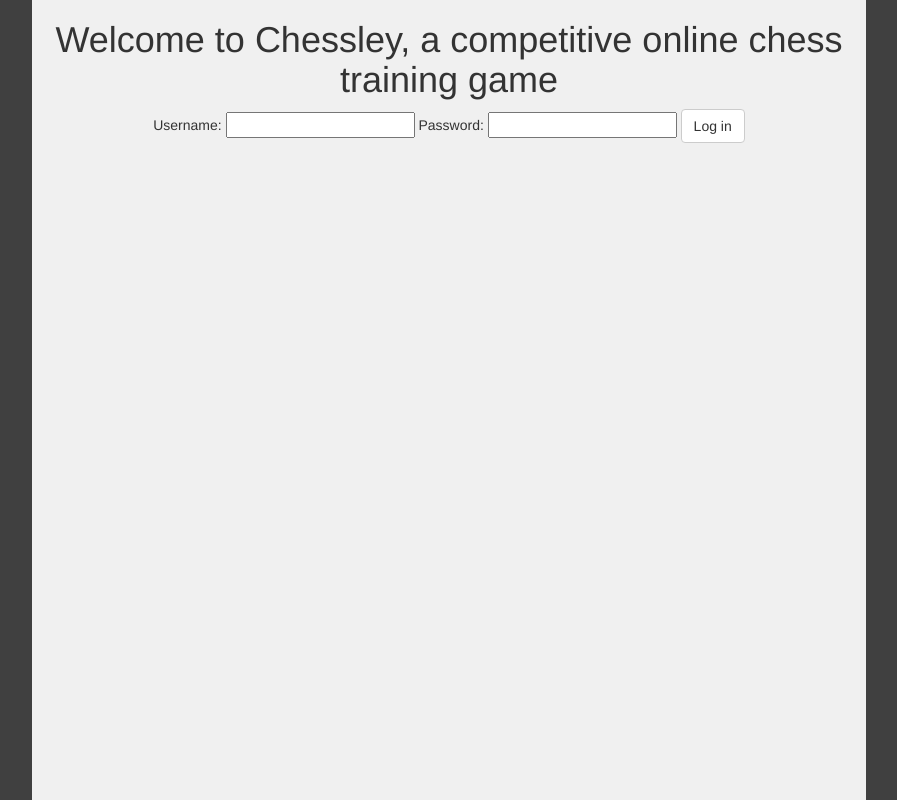
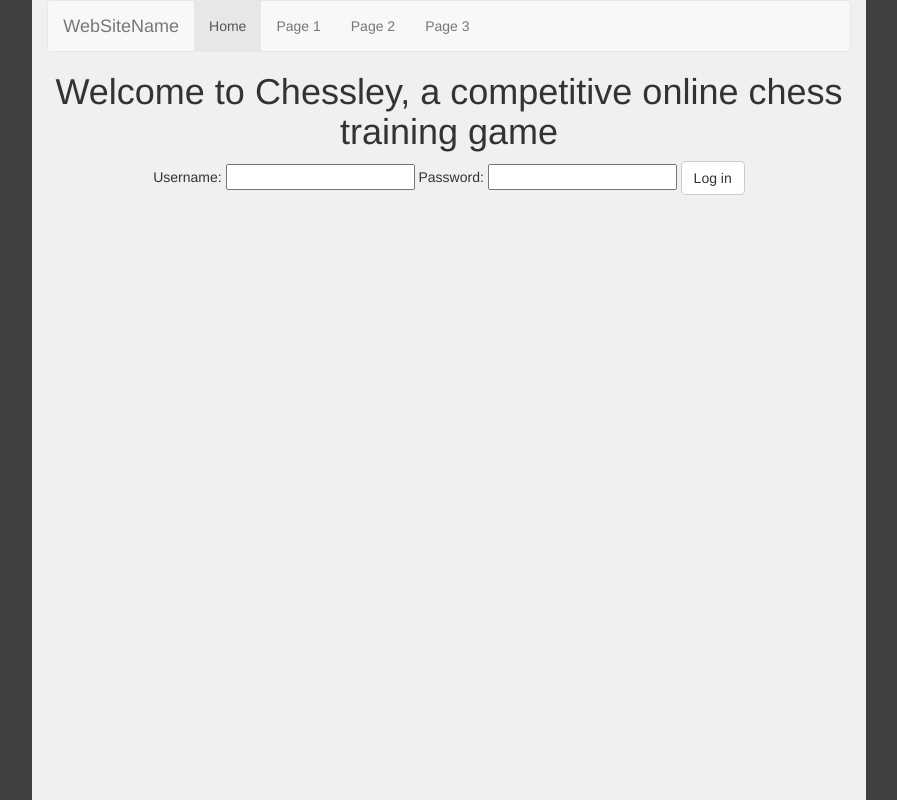
Before and after one commit to elc1798/chessley-tan, a Python web app: template templates/home.html in a window 1280 px wide. Shown: the whole page, without its empty margins (191-1088 px from the left). Run offline with Jinja, Linux system fonts and the light colour scheme; the template is opened without the code that fills it, so the values that code supplies are empty; some libraries are stand-ins or nearby versions.

Commit message:
added navbar

```diff
--- a/templates/home.html
+++ b/templates/home.html
@@ -8,7 +8,7 @@
     <link rel="stylesheet" href="../static/css/main.css">
 
 
-    <title>Meet Chessley, a chess playing robot</title>
+    <title>Welcome to Chessley</title>
 
   </head>
   <body>
@@ -20,6 +20,21 @@
 
       <div class="center col-sm-8">
 	<!-- this is the body-->
+	<!-- navbar -->
+	<nav class="navbar navbar-default">
+	  <div class="container-fluid">
+	    <div class="navbar-header">
+	      <a class="navbar-brand" href="#">WebSiteName</a>
+	    </div>
+	    <ul class="nav navbar-nav">
+	      <li class="active"><a href="#">Home</a></li>
+	      <li><a href="#">Page 1</a></li>
+	      <li><a href="#">Page 2</a></li>
+	      <li><a href="#">Page 3</a></li>
+	    </ul>
+	  </div>
+	</nav>
+
 	<h1> Welcome to Chessley, a competitive online chess training game</h1>
 	<form method="POST" action="/login">
 	  Username: <input type="text" name="username">
@@ -27,12 +42,12 @@
 	  <button href="/answers.html" type="submit" class="btn btn-default">Log in</button>
 	</form>
 
-      <div class="col-sm-2 edgebar">
+	<div class="col-sm-2 edgebar">
+
+	</div>
 
       </div>
 
-    </div>
-
-    <script src="https://ajax.googleapis.com/ajax/libs/jquery/1.11.3/jquery.min.js"></script>
+      <script src="https://ajax.googleapis.com/ajax/libs/jquery/1.11.3/jquery.min.js"></script>
   </body>
 </html>
```
